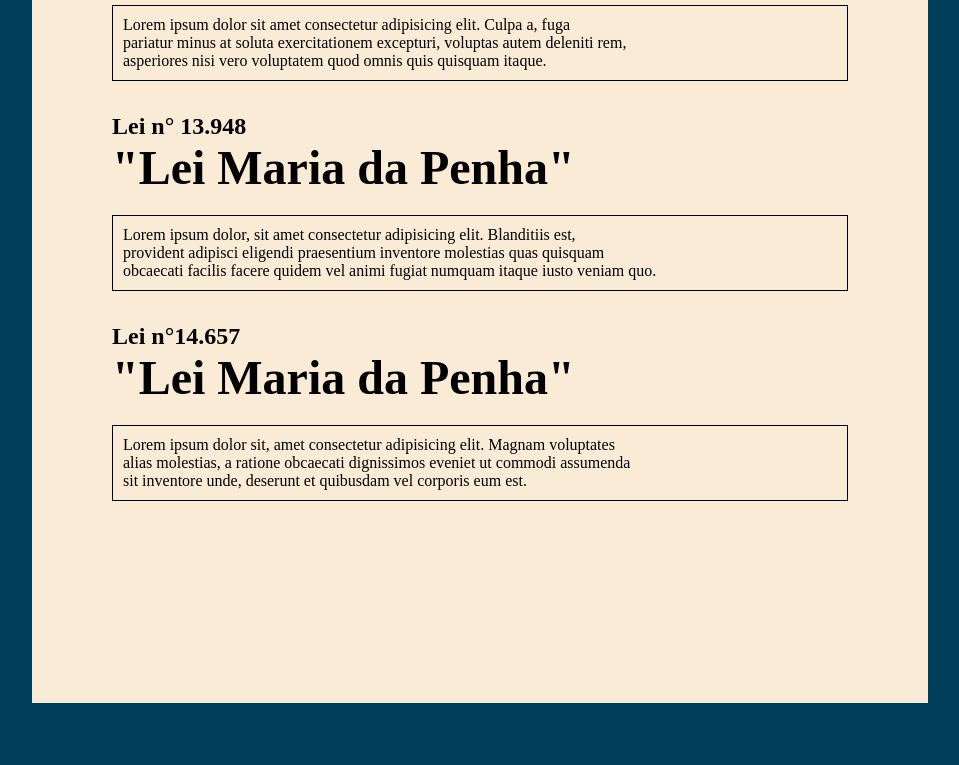
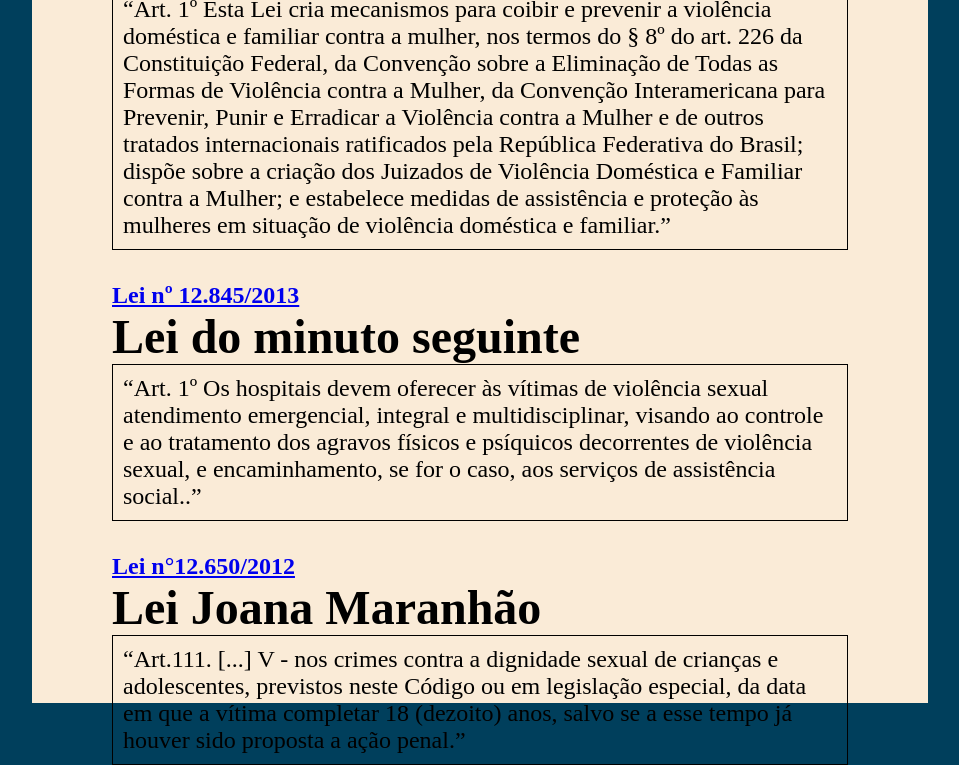
Before and after one commit to DeboraMozart/Contra-Violencia-Domestica, a plain HTML site: page index.html in a window 1280 px wide. Shown: the part 625-1390 px from the top of the page, without its empty margins (16-975 px from the left). Drawn offline with Linux system fonts and the light colour scheme.

Commit message:
add: adiciona leis e links apropriados

```diff
--- a/index.html
+++ b/index.html
@@ -17,23 +17,27 @@
 
     <main>
         <section id="leis">
-            <h2>Lei n° 11.290</h2>
-            <h3>"Lei Maria da Penha"</h3>
-            <p>Lorem ipsum dolor sit amet consectetur adipisicing elit. Culpa a, fuga <br>
-                pariatur minus at soluta exercitationem excepturi, voluptas autem deleniti rem, <br>
-                asperiores nisi vero voluptatem quod omnis quis quisquam itaque.
+            <h2><a href="https://www.planalto.gov.br/ccivil_03/_ato2004-2006/2006/lei/l11340.htm">Lei n° 11.340/2006</a></h2>
+            <h3>Lei Maria da Penha</h3>
+            <p>“Art. 1º Esta Lei cria mecanismos para coibir e prevenir a violência doméstica e familiar contra a mulher,
+                nos termos do § 8º do art. 226 da Constituição Federal, da Convenção sobre a Eliminação de Todas as Formas
+                de Violência contra a Mulher, da Convenção Interamericana para Prevenir, Punir e Erradicar a Violência contra
+                a Mulher e de outros tratados internacionais ratificados pela República Federativa do Brasil; dispõe sobre a
+                criação dos Juizados de Violência Doméstica e Familiar contra a Mulher; e estabelece medidas de assistência e
+                proteção às mulheres em situação de violência doméstica e familiar.”
             </p>
-            <h2>Lei n° 13.948</h2>
-            <h3>"Lei Maria da Penha"</h3>
-            <p>Lorem ipsum dolor, sit amet consectetur adipisicing elit. Blanditiis est, <br>
-                provident adipisci eligendi praesentium inventore molestias quas quisquam <br>
-                obcaecati facilis facere quidem vel animi fugiat numquam itaque iusto veniam quo.
+            <h2><a href="https://www.planalto.gov.br/ccivil_03/_ato2011-2014/2013/lei/l12845.htm">Lei nº 12.845/2013</a></h2>
+            <h3>Lei do minuto seguinte</h3>
+            <p>“Art. 1º Os hospitais devem oferecer às vítimas de violência sexual atendimento emergencial, integral e multidisciplinar,
+                visando ao controle e ao tratamento dos agravos físicos e psíquicos decorrentes de violência sexual, e encaminhamento,
+                se for o caso, aos serviços de assistência social..”
             </p>
-            <h2>Lei n°14.657</h2>
-            <h3>"Lei Maria da Penha"</h3>
-            <p>Lorem ipsum dolor sit, amet consectetur adipisicing elit. Magnam voluptates <br>
-                alias molestias, a ratione obcaecati dignissimos eveniet ut commodi assumenda <br>
-                sit inventore unde, deserunt et quibusdam vel corporis eum est.
+            <h2><a href="https://www.planalto.gov.br/ccivil_03/_ato2011-2014/2012/lei/l12650.htm">Lei n°12.650/2012</a></h2>
+            <h3>Lei Joana Maranhão</h3>
+            <p>
+                “Art.111. [...]
+                V - nos crimes contra a dignidade sexual de crianças e adolescentes, previstos neste Código ou em legislação especial,
+                da data em que a vítima completar 18 (dezoito) anos, salvo se a esse tempo já houver sido proposta a ação penal.”
             </p>
         </section>
         <section id="identificar-sinais">
--- a/src/style/main.css
+++ b/src/style/main.css
@@ -27,14 +27,15 @@ span{
     padding: 5rem;
     margin-left: 3rem;
     margin-top: 3em;
-    background-color: antiquewhite;
+    background-color: #faebd7;
     width: 70%;
     height: 55rem;
 }
 
 #leis h3{
     font-size: 3rem;
-    margin-bottom: 20px;
+    margin-bottom: 20px;padding: 0;
+    margin: 0;
 }
 
 #leis p{
@@ -42,8 +43,11 @@ span{
     border-style: solid;
     border-width: 0.01px;
     margin-bottom: 2rem;
+    font-size: 1.5em;
 }
+#Leis a{
 
+}
 #identificar-sinais{
     margin-top: 3rem;
 }
```
